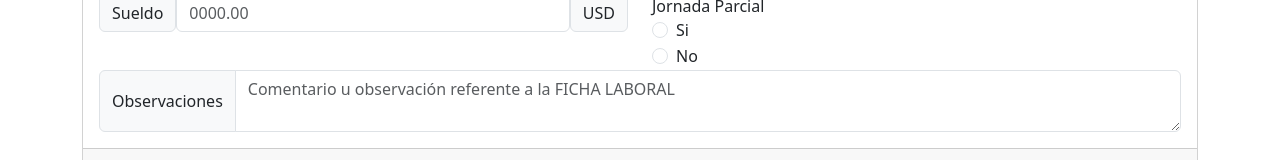
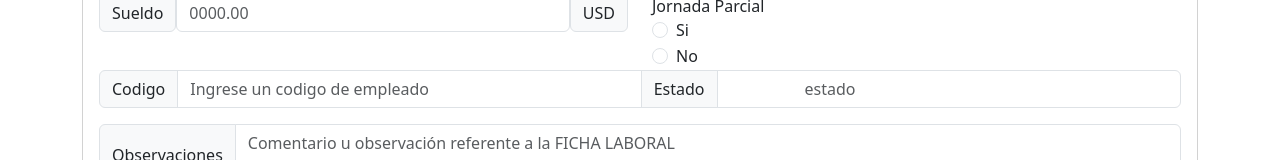
Before and after one commit to iblurdesigner/challenge_provedatos, a React (Create React App) app in the folder client/: page / in a window 1280 px wide. Both pictures are taken after a click on the tab "Datos Laborales". Shown: the part 248-408 px from the top of the page. Built offline with nearby package versions, Linux system fonts and the light colour scheme; no server answers.

Commit message:
Se agrego la tabla Codigo y estado de empleado, se filtra por codigo

```diff
--- a/client/src/component/DatosLab.js
+++ b/client/src/component/DatosLab.js
@@ -5,7 +5,7 @@ import 'bootstrap/dist/css/bootstrap.min.css';
 
 
 const DatosLab = () => {
-  const {getEmpleados, setNombre, setApellidos, setCargo, setCedula, setDepar, setEmail, setFoto, setIngreso, setJornada, setNacimiento, setObserv, setObservLab, setProvincia, setProviLab,setSueldo, agregar, nombres,apellidos,cedula,provincia,nacimiento,email,observaciones,foto,ingreso,cargo,departamento,proviLab,sueldo,jornada,observLab, editar, update, limpiarCampos} = useContext(DataListContext);
+  const {getEmpleados, setNombre, setApellidos, setCargo, setCedula, setDepar, setEmail, setFoto, setIngreso, setJornada, setNacimiento, setObserv, setObservLab, setProvincia, setProviLab,setSueldo, agregar, nombres,apellidos,cedula,provincia,nacimiento,email,observaciones,foto,ingreso,cargo,departamento,proviLab,sueldo,jornada,observLab, codigo, setCodigo, estado, setEstado, editar, update, limpiarCampos} = useContext(DataListContext);
 
   return (
     <Container className='py-4'>
@@ -141,6 +141,21 @@ const DatosLab = () => {
                   </div>
                 </div>
 
+                <div className='input-group mb-3'>
+                  <span className="input-group-text" id="basic-addon1">Codigo</span>
+                  <input type="text" name="codigo"
+                  className="form-control" placeholder="Ingrese un codigo de empleado" aria-label="codigo" aria-describedby="basic-addon1" value={codigo}
+                  onChange={(e) => setCodigo(e.target.value)}
+                  />
+
+                  <span className="input-group-text" id="basic-addon1">Estado</span>
+                  <input type="text" name="estado"
+                  className="form-control" placeholder="
+                  estado" aria-label="Estado" aria-describedby="basic-addon1" value={estado}
+                  onChange={(e) => setEstado(e.target.value)}
+                  />
+                </div>
+
 
                 <div className='input-group'>
                   <span className="input-group-text" id="basic-addon1">Observaciones</span>
--- a/client/src/component/ListaEmpleados.js
+++ b/client/src/component/ListaEmpleados.js
@@ -7,8 +7,7 @@ import '../App.css'
 
 const ListaEmpleados = () => {
   // obtengo la lista de empleados desde el contexto
-  const {empleadosList, busqueda, setBusqueda, results} = useContext(DataListContext);
-
+  const {busqueda, setBusqueda, results} = useContext(DataListContext);
 
   return (
     <div className="py-4 mx-5">
@@ -34,6 +33,8 @@ const ListaEmpleados = () => {
               <th scope="col">Sueldo</th>
               <th scope="col">Jornada</th>
               <th scope="col">Observaciones Laborales</th>
+              <th scope="col">Codigo</th>
+              <th scope="col">Estado</th>
               <th scope="col">Acciones</th>
             </tr>
           </thead>
@@ -56,6 +57,8 @@ const ListaEmpleados = () => {
                           <td>{empleado.sueldo}</td>
                           <td>{empleado.jornada}</td>
                           <td>{empleado.observlab}</td>
+                          <td>{empleado.codigo}</td>
+                          <td>{empleado.estado}</td>
                           <td><ButtonUpdate empleado={empleado} /></td>
                         </tr>
               })
--- a/client/src/contexts/dataListContext.js
+++ b/client/src/contexts/dataListContext.js
@@ -26,6 +26,8 @@ export function DataContextProvider(props) {
   const [sueldo,setSueldo] = useState('')
   const [jornada,setJornada] = useState('')
   const [observLab,setObservLab] = useState('')
+  const [codigo,setCodigo] = useState('')
+  const [estado,setEstado] = useState('')
 
   // estado para el filtrado de empleados
   const [busqueda,setBusqueda] = useState('')
@@ -48,7 +50,9 @@ export function DataContextProvider(props) {
       proviLab,
       sueldo,
       jornada,
-      observLab
+      observLab,
+      codigo,
+      estado
     })
     .then(()=>{
       limpiarCampos()
@@ -86,7 +90,9 @@ export function DataContextProvider(props) {
       proviLab,
       sueldo,
       jornada,
-      observLab
+      observLab,
+      codigo,
+      estado
     })
     .then(()=>{
       getEmpleados()
@@ -157,6 +163,8 @@ export function DataContextProvider(props) {
     setSueldo('')
     setJornada('')
     setObservLab('')
+    setCodigo('')
+    setEstado('')
 
     setEditar(false)
   }
@@ -181,6 +189,8 @@ export function DataContextProvider(props) {
     setSueldo(val.sueldo)
     setJornada(val.jornada)
     setObservLab(val.observlab)
+    setCodigo(val.codigo)
+    setEstado(val.estado)
   }
 
 
@@ -206,7 +216,7 @@ export function DataContextProvider(props) {
     results = empleadosList
   }else{
     results = empleadosList.filter((val)=>{
-      if(val.nombres.toLowerCase().includes(busqueda.toLowerCase()) || val.apellidos.toLowerCase().includes(busqueda.toLowerCase()) || val.cedula.toString().includes(busqueda) ){
+      if(val.nombres.toLowerCase().includes(busqueda.toLowerCase()) || val.apellidos.toLowerCase().includes(busqueda.toLowerCase()) || val.cedula.toString().includes(busqueda) || val.codigo.toString().includes(busqueda) ){
         return val
       }
     })
@@ -224,7 +234,7 @@ export function DataContextProvider(props) {
     getEmpleados,
     setEmpleados,
     setNombre,
-    setApellidos,setCedula, setProvincia, setNacimiento, setEmail, setObserv, setFoto, setIngreso, setCargo, setDepar, setProviLab, setSueldo, setJornada, setObservLab,
+    setApellidos,setCedula, setProvincia, setNacimiento, setEmail, setObserv, setFoto, setIngreso, setCargo, setDepar, setProviLab, setSueldo, setJornada, setObservLab, setCodigo, setEstado,
     editar,
     setEditar,
     id,
@@ -245,7 +255,9 @@ export function DataContextProvider(props) {
     observLab,
     busqueda,
     setBusqueda,
-    results
+    results,
+    codigo,
+    estado
   }
   return (
     <DataListContext.Provider value={valor}>
```
Also changed, not shown: 1 other file (tests, documents, lock files or other folders).
